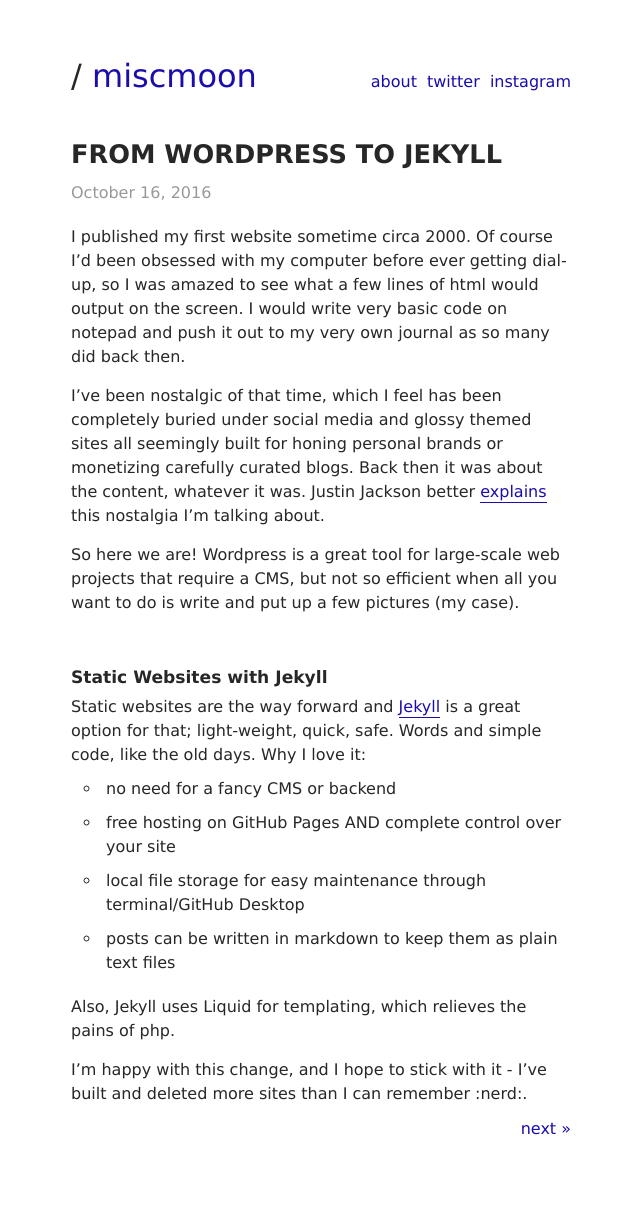
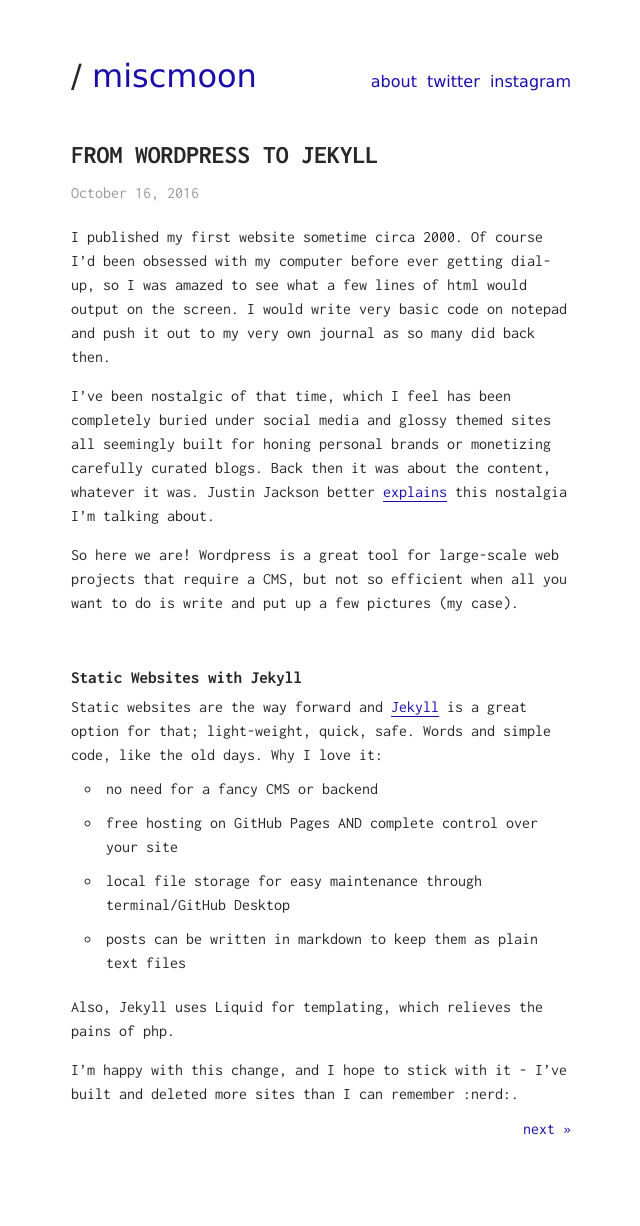
Before and after one commit to miscmoon/miscmoon.github.io, a Jekyll site: the page built from _posts/2016-10-16-Wordpress-to-Jekyll.md, in a window 1280 px wide. Shown: the whole page, without its empty margins (319-959 px from the left). Built offline with Jekyll 4.4.1, drawn with Linux system fonts in a browser that asks for light colours.

Commit message:
Update main.scss

```diff
--- a/assets/css/main.scss
+++ b/assets/css/main.scss
@@ -8,7 +8,7 @@
 body {
 	color: $color-black;
 	background: $color-white;
-	font-family: 'Lucida Grande', ;
+	font-family: 'Inconsolata', ;
 	font-size: 100%;
 	font-weight: 400;
 }
@@ -140,7 +140,7 @@
 	padding-bottom: 30px;
 	h1 {
 		font-size: 1.4em;
-		font-family: 'Lucida Grande';
+		font-family: 'Inconsolata';
 		margin-bottom: 5px;
 	}
 }
@@ -170,7 +170,7 @@
 		h1 {
 			display: inline-block;
 			font-size: 1.6em;
-			font-family: 'Lucida Grande';
+			font-family: 'Inconsolata';
 			padding-right: 10px;
 			padding-bottom: 2px;
 			text-decoration: none;
@@ -185,7 +185,7 @@
 		padding-top: 20px;
 		h1 {
 			font-size: 1.25em;
-			font-family: 'Lucida Grande';
+			font-family: 'Inconsolata';
 			margin-top: 50px;
 			margin-bottom: 10px;
 			font-weight: 700;
@@ -193,7 +193,7 @@
 		}
 		h2 {
 			font-size: 1.07em;
-			font-family: 'Lucida Grande';
+			font-family: 'Inconsolata';
 			margin-top: 50px;
 			margin-bottom: 5px;
 			font-weight: 700;
@@ -293,7 +293,7 @@
 .about {
 	&__title {
 		font-size: 1.6em;
-		font-family: 'Lucida Grande';
+		font-family: 'Inconsolata';
 		margin-top: 20px;
 		margin-bottom: 10px;
 	}
@@ -301,7 +301,7 @@
 		margin-top: 20px;
 		h1 {
 			font-size: 1.2em;
-			font-family: 'Lucida Grande';
+			font-family: 'Inconsolata';
 			font-style: italic;
 			margin-top: 30px;
 			margin-bottom: 5px;
```
